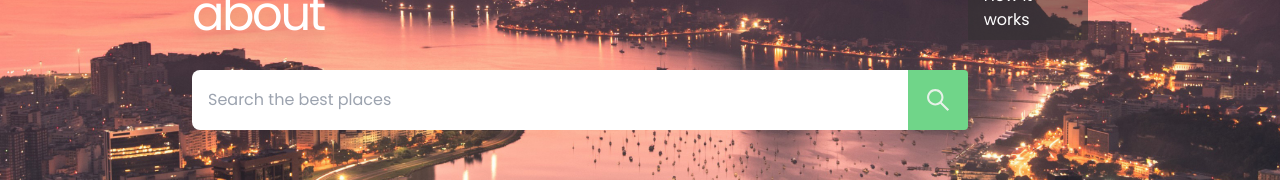
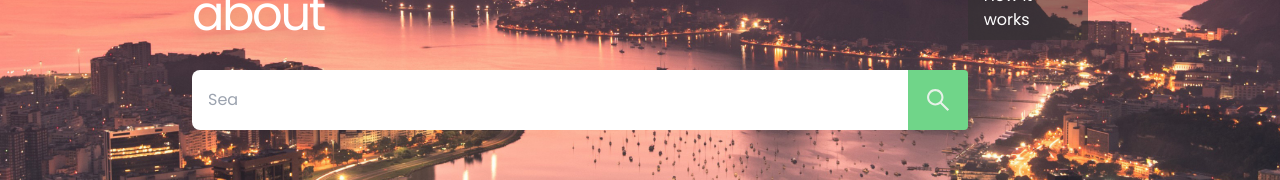
Before and after one commit to marchingbeagle/ReacTour, a React (Create React App) app: page / in a window 1280 px wide. Shown: the part 434-614 px from the top of the page. Built offline with nearby package versions, Linux system fonts and the light colour scheme.

Commit message:
react typed added

```diff
--- a/package.json
+++ b/package.json
@@ -11,6 +11,7 @@
     "react-dom": "^18.2.0",
     "react-icons": "^4.10.1",
     "react-scripts": "5.0.1",
+    "react-typed": "^1.2.0",
     "uuid": "^9.0.0",
     "web-vitals": "^2.1.4"
   },
--- a/src/components/Banner/index.jsx
+++ b/src/components/Banner/index.jsx
@@ -1,4 +1,5 @@
 import { AiOutlineSearch } from "react-icons/ai";
+import Typed from "react-typed";
 
 export default function Banner() {
   return (
@@ -11,12 +12,19 @@ export default function Banner() {
           </strong>
           you want to talk about
         </p>
-        <div className="flex ">
-          <input
-            type="text"
-            className="w-full rounded-l-lg p-4"
-            placeholder="Search the best places"
-          />
+        <div className="flex">
+          <Typed
+            className="w-full text-gray-400 flex rounded-l-lg m-0 "
+            strings={[
+              "Search for the best places",
+              "Search for the best experiences",
+            ]}
+            typeSpeed={40}
+            backSpeed={50}
+            loop
+          >
+            <input type="text" className="w-full rounded-l-lg p-4" />
+          </Typed>
           <a href="/" className=" rounded-r bg-green">
             <AiOutlineSearch className="cursor-pointer p-4 text-6xl text-white transition-all hover:scale-125 " />
           </a>
```
Also changed, not shown: 1 other file (tests, documents, lock files or other folders).
